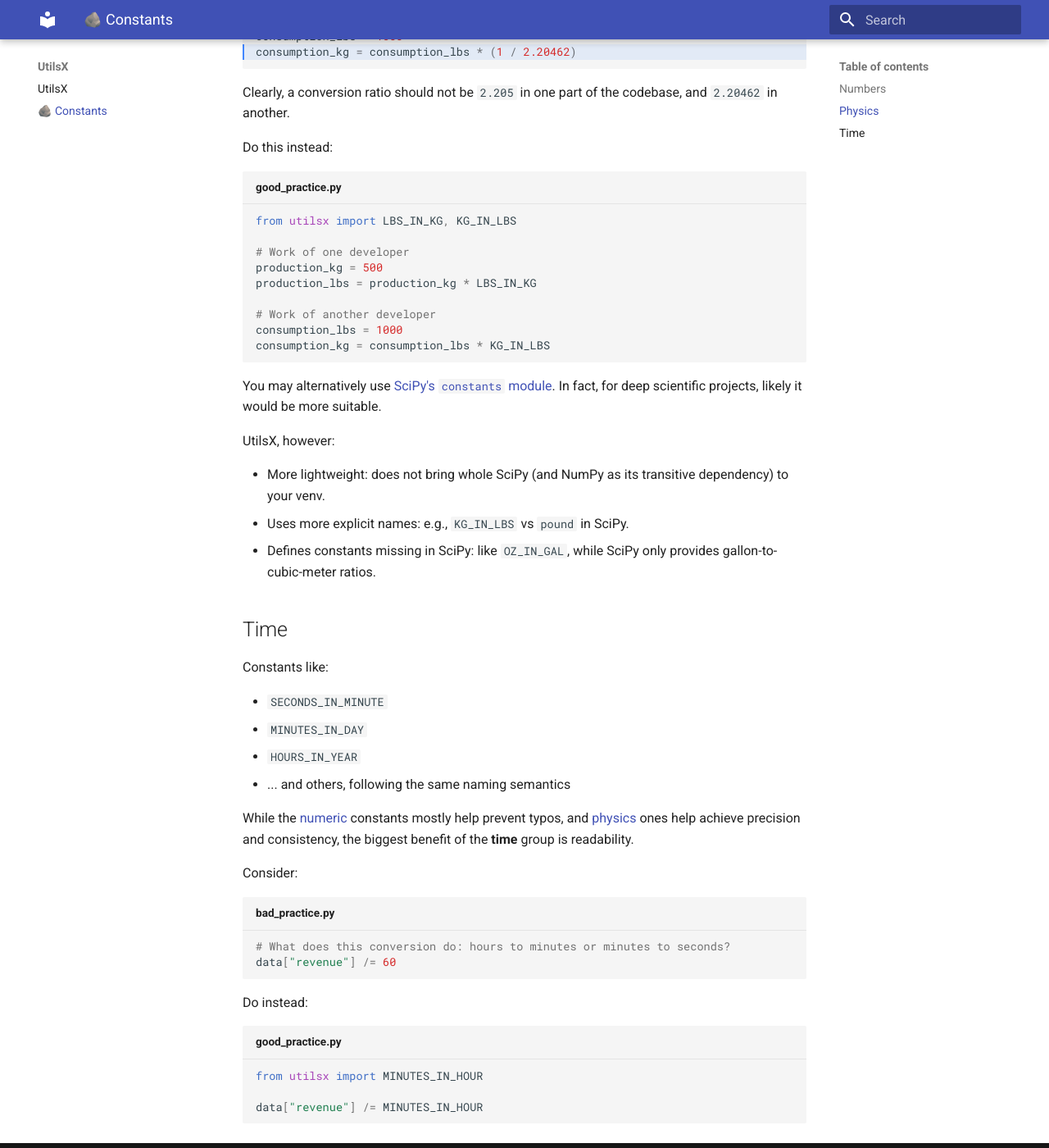
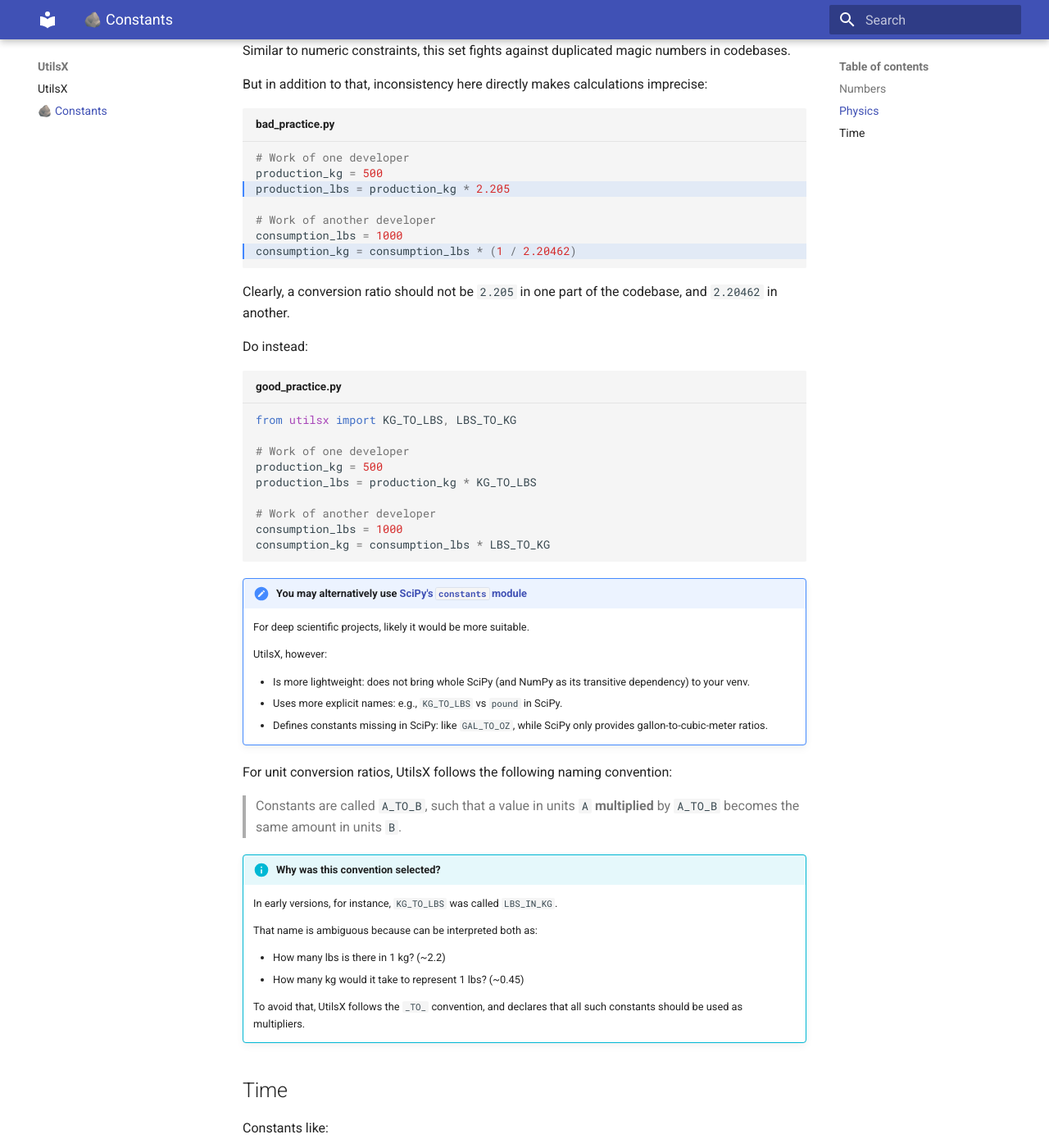
Before and after one commit to yury-fedotov/utilsx, an MkDocs documentation site: the page built from docs/constants.md, in a window 1280 px wide and 1400 px high, scrolled down 1353 px. Shown: the whole window at 82% size. Built offline with MkDocs 1.6.1 and Material for MkDocs 9.7.7, drawn with Linux system fonts in a browser that asks for light colours; some of the changed text lies outside the part shown.

Commit message:
Add and document more constants (#14)
* Complete the numbers submodule

* Re-calculate HUNDRED

* Reorganize physics constants

* Explain physics naming convention

* Improve precision of `LBS_TO_KG`

* List available constants in docs

* Explain convention for time constants

* Unit test that all physics constants have inverse

* Test reciprocal invariant

* Add more docs on time constants

````diff
--- a/docs/constants.md
+++ b/docs/constants.md
@@ -40,7 +44,11 @@
 
 ## Physics
 
-UtilsX provides a few constants representing common mass and volume ratios.
+UtilsX provides a few constants representing common mass and volume ratios:
+
+- `GAL_TO_LITER` and `LITER_TO_GAL`
+- `GAL_TO_OZ` and `OZ_TO_GAL`
+- `LBS_TO_KG` and `KG_TO_LBS`
 
 Similar to numeric constraints, this set fights against duplicated magic numbers in codebases.
 
@@ -58,28 +66,46 @@
 
 Clearly, a conversion ratio should not be `2.205` in one part of the codebase, and `2.20462` in another.
 
-Do this instead:
+Do instead:
 
 ``` py title="good_practice.py"
-from utilsx import LBS_IN_KG, KG_IN_LBS
+from utilsx import KG_TO_LBS, LBS_TO_KG
 
 # Work of one developer
 production_kg = 500
-production_lbs = production_kg * LBS_IN_KG
+production_lbs = production_kg * KG_TO_LBS
 
 # Work of another developer
 consumption_lbs = 1000
-consumption_kg = consumption_lbs * KG_IN_LBS
+consumption_kg = consumption_lbs * LBS_TO_KG
 ```
 
-You may alternatively use [SciPy's `constants` module](https://docs.scipy.org/doc/scipy/reference/constants.html#).
-In fact, for deep scientific projects, likely it would be more suitable.
+!!! note "You may alternatively use [SciPy's `constants` module](https://docs.scipy.org/doc/scipy/reference/constants.html#)"
 
-UtilsX, however:
+    For deep scientific projects, likely it would be more suitable.
 
-- More lightweight: does not bring whole SciPy (and NumPy as its transitive dependency) to your venv.
-- Uses more explicit names: e.g., `KG_IN_LBS` vs `pound` in SciPy.
-- Defines constants missing in SciPy: like `OZ_IN_GAL`, while SciPy only provides gallon-to-cubic-meter ratios.
+    UtilsX, however:
+
+    - Is more lightweight: does not bring whole SciPy (and NumPy as its transitive dependency) to your venv.
+    - Uses more explicit names: e.g., `KG_TO_LBS` vs `pound` in SciPy.
+    - Defines constants missing in SciPy: like `GAL_TO_OZ`, while SciPy only provides gallon-to-cubic-meter ratios.
+
+For unit conversion ratios, UtilsX follows the following naming convention:
+
+> Constants are called `A_TO_B`, such that a value in units `A`
+> **multiplied** by `A_TO_B` becomes the same amount in units `B`.
+
+!!! info "Why was this convention selected?"
+
+    In early versions, for instance, `KG_TO_LBS` was called `LBS_IN_KG`.
+
+    That name is ambiguous because can be interpreted both as:
+
+    - How many lbs is there in 1 kg? (~2.2)
+    - How many kg would it take to represent 1 lbs? (~0.45)
+
+    To avoid that, UtilsX follows the `_TO_` convention, and declares
+    that all such constants should be used as multipliers.
 
 ## Time
 
@@ -88,16 +114,18 @@
 - `SECONDS_IN_MINUTE`
 - `MINUTES_IN_DAY`
 - `HOURS_IN_YEAR`
-- ... and others, following the same naming semantics
+
+And tens more of the same nature, following the naming semantics `A_IN_B`.
+Read them as _"How many units of `A` are in one unit of `B`"_.
 
 While the [numeric](#numbers) constants mostly help prevent typos,
 and [physics](#physics) ones help achieve precision and consistency,
 the biggest benefit of the **time** group is readability.
 
-Consider:
+Example:
 
 ``` py title="bad_practice.py"
-# What does this conversion do: hours to minutes or minutes to seconds?
+# What does this conversion do: hours -> minutes or minutes -> seconds?
 data["revenue"] /= 60
 ```
 
````
Also changed, not shown: other parts of docs/constants.md (+4 -0 lines), 5 other files.
